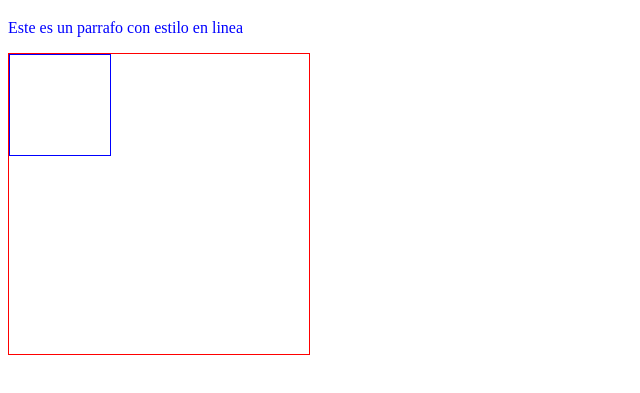
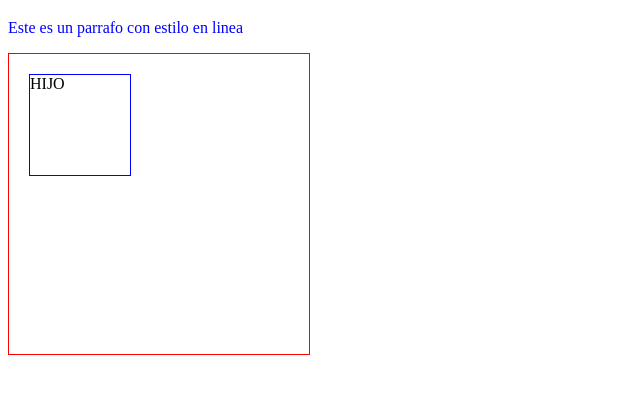
Before and after one commit to mapal-unilibre/modulo8, a plain HTML site: page index.html in a window 1280 px wide. Shown: the part 61-454 px from the top of the page, without its empty margins (0-640 px from the left). Drawn offline with Linux system fonts and the light colour scheme.

Commit message:
Feature: se agrega un padding al #hijo

```diff
--- a/index.html
+++ b/index.html
@@ -13,6 +13,7 @@
                 border: 1px solid #0000ff;
                 width: 100px;
                 height: 100px;
+                margin: 20px;
             }
         </style>
     </head>
@@ -20,7 +21,7 @@
         <h1 style="color:red">Esta es un tiulo con estilo en linea</h1>
         <p style="color:#0000ff">Este es un parrafo con estilo en linea</p>
         <div id="padre">
-            <div id="hijo"></div>
+            <div id="hijo">HIJO</div>
         </div>
     </body>
 </html>
```
